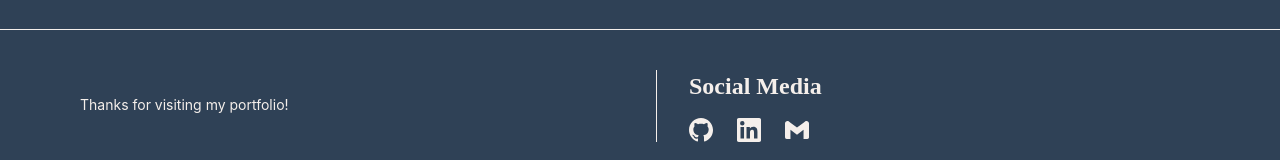
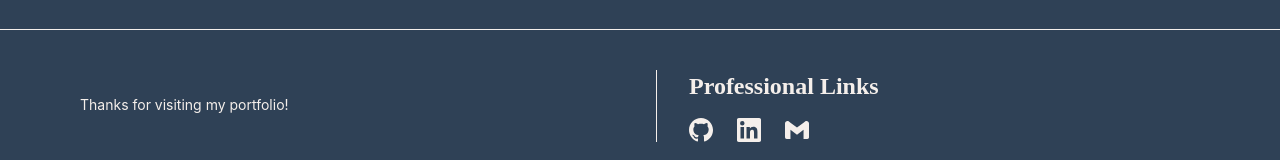
Before and after one commit to ImamAlghifary/my-porotfolio, a React (Vite) app: page / in a window 1280 px wide. Shown: the part 3873-4033 px from the top of the page. Built offline with nearby package versions, Linux system fonts and the light colour scheme.

Commit message:
Update Footer

```diff
--- a/src/sections/Footer.jsx
+++ b/src/sections/Footer.jsx
@@ -11,7 +11,7 @@ const Footer = () => {
             </p>
           </div>
           <div className="text-left md:border-l md:border-beige md:pl-8">
-            <h3 className="text-2xl font-bold mb-4 font-EB-Garamond">Social Media</h3>
+            <h3 className="text-2xl font-bold mb-4 font-EB-Garamond">Professional Links</h3>
             <ul className="mt-4 flex space-x-6 items-center">
               <li>
                 <a href="https://github.com/ImamAlghifary" target="_blank" rel="noopener noreferrer" className="hover:scale-110 transition-transform duration-200">
```
